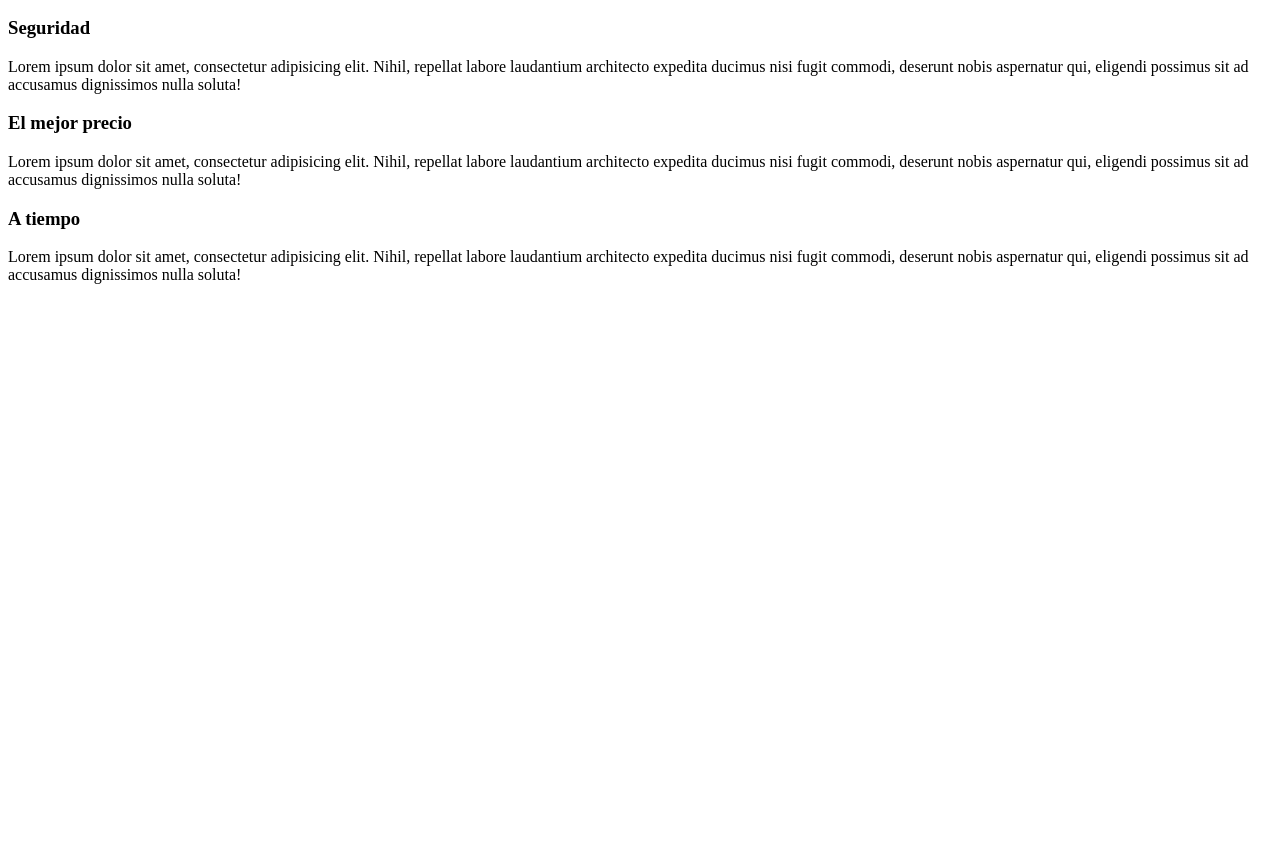
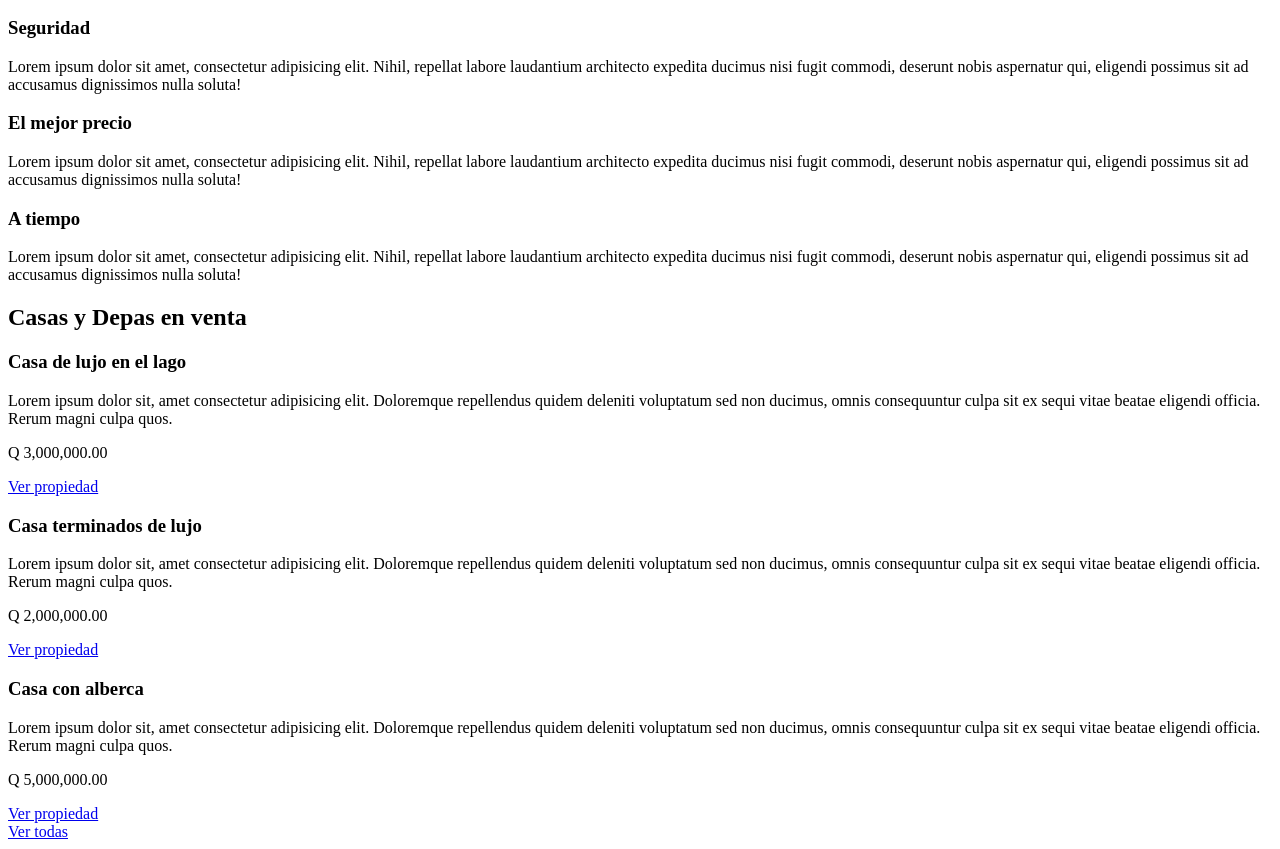
Before and after one commit to AndresChava10/Proyect, a plain HTML site: page index.html in a window 1280 px wide. Shown: the part 136-985 px from the top of the page. Before the commit the page ends 800 px from the top, so only its background shows below. Drawn offline with Linux system fonts and the light colour scheme.

Commit message:
Commit No.3

```diff
--- a/index.html
+++ b/index.html
@@ -48,6 +48,44 @@
     </section>
 
     <!--FIN DE NOSOTROS------------------------------------------ -->
+    <main class="contenedor seccion">
+        <h2 class="fw-300 centrar-texto">Casas y Depas en venta</h2>
+        <div class="contenedor-anuncios">
+            <div class="anuncio">
+                <div class="contenido-anuncio">
+                    <h3>Casa de lujo en el lago</h3>
+                    <p>Lorem ipsum dolor sit, amet consectetur adipisicing elit. Doloremque repellendus quidem deleniti
+                        voluptatum sed non ducimus, omnis consequuntur culpa sit ex sequi vitae beatae eligendi officia.
+                        Rerum magni culpa quos.</p>
+                    <p class="precio">Q 3,000,000.00</p>
+                    <a href="#" class="boton boton-amarillo d-block">Ver propiedad</a>
+                </div>
+            </div>
+            <div class="anuncio">
+                <div class="contenido-anuncio">
+                    <h3>Casa terminados de lujo</h3>
+                    <p>Lorem ipsum dolor sit, amet consectetur adipisicing elit. Doloremque repellendus quidem deleniti
+                        voluptatum sed non ducimus, omnis consequuntur culpa sit ex sequi vitae beatae eligendi officia.
+                        Rerum magni culpa quos.</p>
+                    <p class="precio">Q 2,000,000.00</p>
+                    <a href="#" class="boton boton-amarillo d-block">Ver propiedad</a>
+                </div>
+            </div>
+            <div class="anuncio">
+                <div class="contenido-anuncio">
+                    <h3>Casa con alberca</h3>
+                    <p>Lorem ipsum dolor sit, amet consectetur adipisicing elit. Doloremque repellendus quidem deleniti
+                        voluptatum sed non ducimus, omnis consequuntur culpa sit ex sequi vitae beatae eligendi officia.
+                        Rerum magni culpa quos.</p>
+                    <p class="precio">Q 5,000,000.00</p>
+                    <a href="#" class="boton boton-amarillo d-block">Ver propiedad</a>
+                </div>
+            </div>
+        </div>
+        <div class="ver-todas">
+            <a href="#" class="boton boton-verde">Ver todas</a>
+        </div>
+    </main>
 </body>
 
 </html>
```
